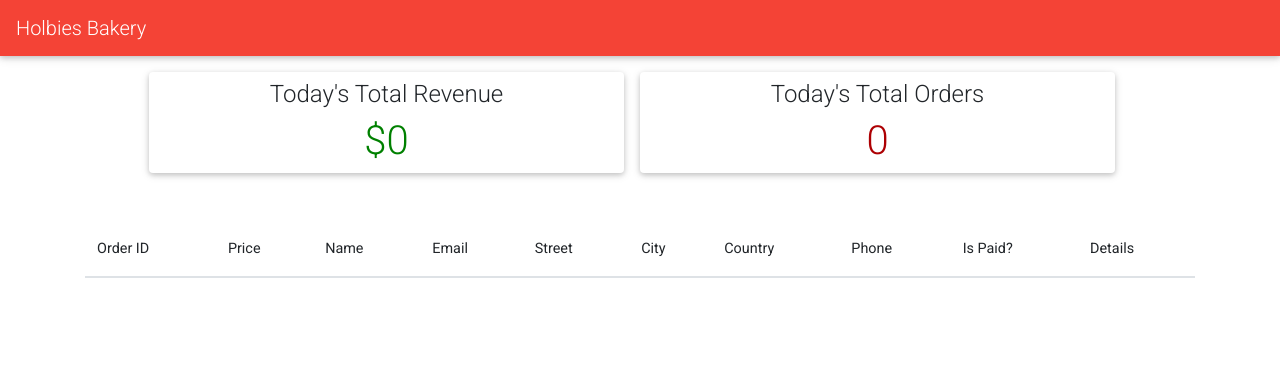
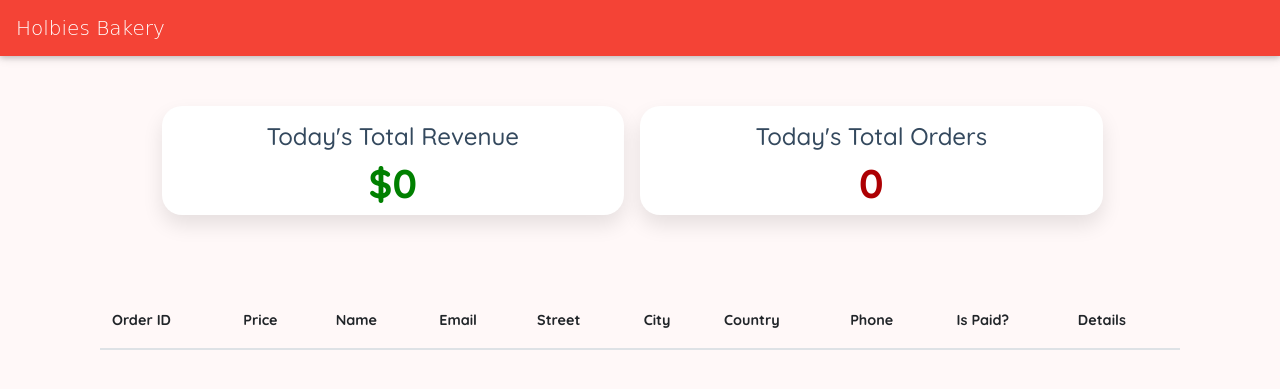
Before and after one commit to lunarinaa/holbertonschool-portfolio_project, a Django app: page /restaurant/dashboard/ in a window 1280 px wide. Shown: the top 389 px of the page. Run offline with Django 3.2, Linux system fonts and the light colour scheme; a user stored in the database is signed in; data comes from the database, SQL or seed files in the repository; lists and menus that the app fills with data are empty; some libraries are stand-ins or nearby versions.

Commit message:
Styles for restaurant side

```diff
--- a/holbies_bakery/restaurant/templates/restaurant/base.html
+++ b/holbies_bakery/restaurant/templates/restaurant/base.html
@@ -2,17 +2,145 @@
 <html>
 <head>
     <meta charset="UTF-8">
-    <meta name="viewport" content="width=device-width", inital-scale=1.0, shrink-to-fit=no">
+    <meta name="viewport" content="width=device-width, initial-scale=1.0, shrink-to-fit=no">
     <title>Holbies Bakery</title>
 
     <!-- Font Awesome -->
     <link rel="stylesheet" href="https://use.fontawesome.com/releases/v5.8.2/css/all.css">
     <!-- Google Fonts -->
-<link rel="stylesheet" href="https://fonts.googleapis.com/css?family=Roboto:300,400,500,700&display=swap">
+    <link rel="stylesheet" href="https://fonts.googleapis.com/css?family=Quicksand:300,400,500,700&display=swap">
     <!-- Bootstrap core CSS -->
     <link href="https://cdnjs.cloudflare.com/ajax/libs/twitter-bootstrap/4.5.0/css/bootstrap.min.css" rel="stylesheet">
     <!-- Material Design Bootstrap -->
     <link href="https://cdnjs.cloudflare.com/ajax/libs/mdbootstrap/4.19.1/css/mdb.min.css" rel="stylesheet">
+
+    <style>
+        body {
+            font-family: 'Quicksand', sans-serif;
+            background-color: #fff8f8;
+        }
+
+        .navbar {
+            background-color: #da3853;
+        }
+
+        .navbar-brand {
+            font-family: 'Pacifico', cursive;
+            color: #fff;
+        }
+
+        .navbar-brand:hover {
+            color: #ffbebeb3;
+        }
+
+        .container {
+            margin-top: 50px;
+        }
+
+        .card {
+            box-shadow: 0 10px 20px rgba(0, 0, 0, 0.1);
+            border: none;
+            transition: transform 0.3s ease, box-shadow 0.3s ease;
+            border-radius: 20px;
+            background-color: #fff;
+        }
+
+        .card:hover {
+            transform: translateY(-5px);
+            box-shadow: 0 15px 25px rgba(0, 0, 0, 0.2);
+        }
+
+        .card h4 {
+            color: #34495e;
+            font-weight: 500;
+        }
+
+        .card h1 {
+            font-size: 2.5rem;
+            font-weight: 700;
+        }
+
+        .text-center {
+            text-align: center;
+        }
+
+        .table {
+            margin-top: 30px;
+        }
+
+        .table th, .table td {
+            vertical-align: middle;
+        }
+
+        .table th {
+            background-color: #fff8f8;
+            font-weight: 700;
+        }
+
+        .fas, .far {
+            cursor: pointer;
+        }
+
+        .fas.fa-check {
+            color: green;
+        }
+
+        .fas.fa-times {
+            color: red;
+        }
+
+        .table-hover tbody tr:hover {
+            background-color: #ffe6e6;
+        }
+
+        .table-striped tbody tr:nth-of-type(odd) {
+            background-color: #fff8f8;
+        }
+
+        .card .pt-2 {
+            padding-top: 1rem !important;
+        }
+
+        .card .mr-3 {
+            margin-right: 1rem !important;
+        }
+
+        .row.justify-content-center {
+            justify-content: center !important;
+        }
+
+        .container .row {
+            margin-left: 0;
+            margin-right: 0;
+        }
+
+        .card h1 {
+            color: #28a745; /* Green color for revenue */
+        }
+
+        .card h1 + h1 {
+            color: #dc3545; /* Red color for orders */
+        }
+
+        .text-center .pt-2 {
+            padding-top: 1rem !important;
+        }
+
+        .text-center .pt-2 {
+            font-weight: 500;
+        }
+
+        .btn-outline-success {
+            color: #28a745;
+            border-color: #28a745;
+        }
+
+        .btn-outline-success:hover {
+            color: #fff;
+            background-color: #28a745;
+            border-color: #28a745;
+        }
+    </style>
 </head>
 <body>
     {% include 'restaurant/navigation.html' %}
```
Lines whose indentation alone changed are shown as unchanged.
